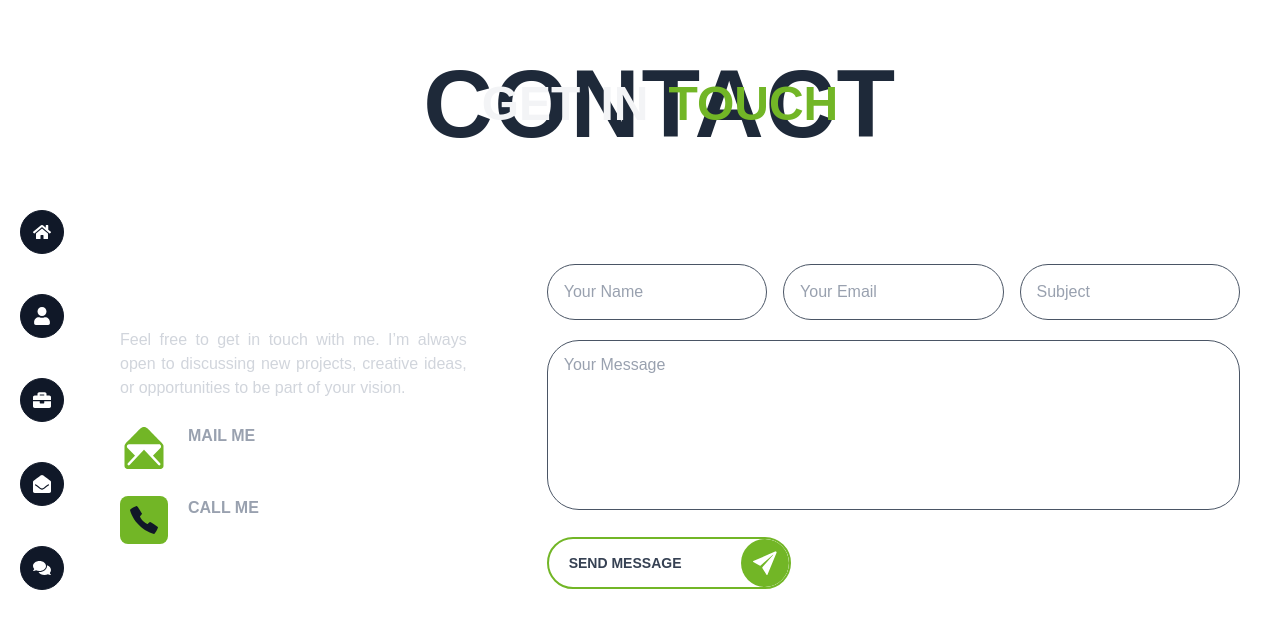
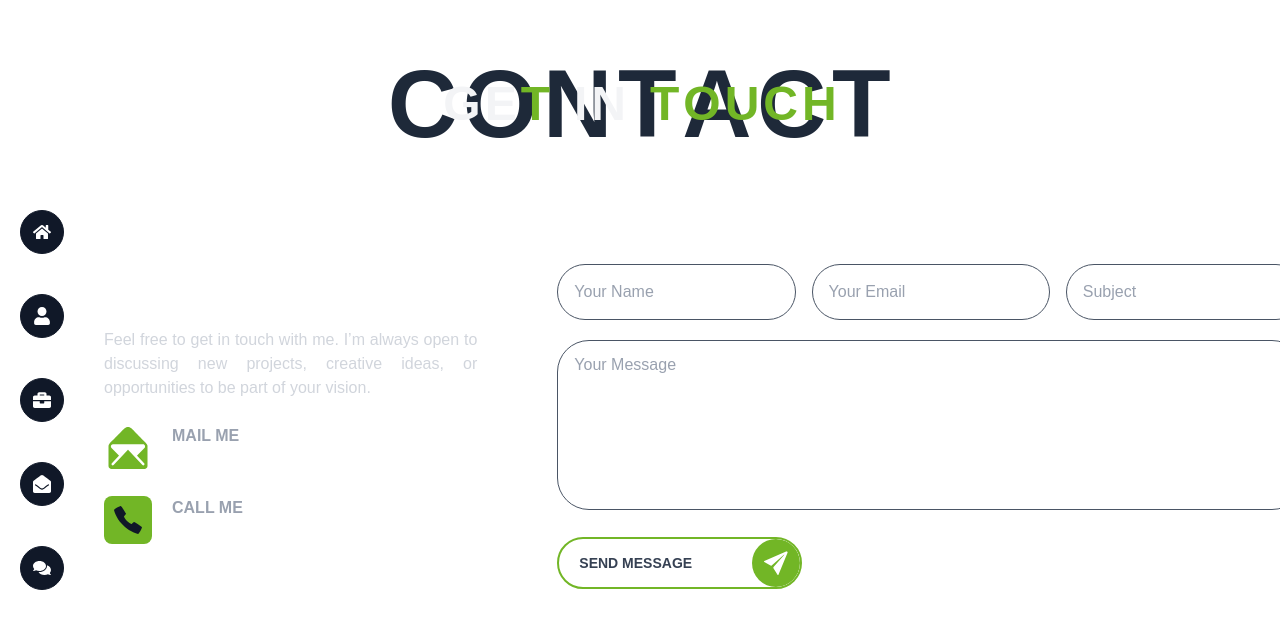
Before and after one commit to devsharma2208/latest_portfoio, a Next.js app: page /contact in a window 1280 px wide. Shown: the top 628 px of the page. Built offline with nearby package versions, Linux system fonts and the light colour scheme.

Commit message:
Add animation for contact, works , and About

```diff
--- a/src/app/about/page.jsx
+++ b/src/app/about/page.jsx
@@ -44,6 +44,35 @@ const About = () => {
   const springX = useSpring(x, { stiffness: 300, damping: 40 });
   const [maxScroll, setMaxScroll] = useState(0);
   const [isMobile, setIsMobile] = useState(false);
+
+  const containerVariant = {
+    hidden: {},
+    visible: {
+      transition: {
+        staggerChildren: 0.1,
+      },
+    },
+  };
+
+  const letterVariant = (i) => {
+    const directions = [
+      { x: -50, y: 0 },
+      { x: 50, y: 0 },
+      { x: 0, y: 50 },
+      { x: 0, y: -50 },
+    ];
+    const dir = directions[i % directions.length];
+
+    return {
+      hidden: { opacity: 0, ...dir },
+      visible: {
+        opacity: 1,
+        x: 0,
+        y: 0,
+        transition: { duration: 0.6 },
+      },
+    };
+  };
 
   const skillsValue = {
     html: { key: "90" },
@@ -109,6 +138,7 @@ const About = () => {
     { title: "Email", value: "devsharmaelc@gmail.com" },
     { title: "Current Organisation", value: "Pearl Organisation" },
   ];
+
   const timeline = [
     {
       type: "experience",
@@ -142,8 +172,7 @@ const About = () => {
       description:
         "Completed Full Stack course using HTML, CSS, JS, React, Node, Express, MongoDB.",
     },
-  ];
-
+  ]; // your existing timeline array
   const [sortedTimeline, setSortedTimeline] = useState(timeline);
 
   useEffect(() => {
@@ -156,7 +185,7 @@ const About = () => {
         const education = timeline.filter((item) => item.type === "education");
         setSortedTimeline([...experience, ...education]);
       } else {
-        setSortedTimeline(timeline); // keep original order
+        setSortedTimeline(timeline);
       }
     };
 
@@ -188,17 +217,44 @@ const About = () => {
   };
 
   return (
-    <div className="min-h-screen  text-white">
+    <div className="min-h-screen text-white">
       <div className="sticky top-0 bg-black md:bg-transparent pb-10 z-50">
         <Header />
         <div className="flex justify-center items-center">
           <div className="relative flex items-center justify-center mt-24 md:mt-8 md:my-10">
-            <h1 className="md:text-8xl text-5xl font-[900] text-gray-800">
-              RESUME
-            </h1>
-            <h1 className="absolute md:top-6 text-3xl md:text-5xl font-[900] text-gray-100 flex gap-5">
-              <span>ABOUT</span> <span className="text-[#72b626]">ME</span>
-            </h1>
+            {/* RESUME Animated from different sides */}
+            <motion.h1
+              variants={containerVariant}
+              initial="hidden"
+              animate="visible"
+              className="md:text-8xl text-5xl font-[900] text-gray-800 tracking-[0.1rem] flex gap-1"
+            >
+              {"RESUME".split("").map((char, i) => (
+                <motion.span key={i} variants={letterVariant(i)}>
+                  {char}
+                </motion.span>
+              ))}
+            </motion.h1>
+
+            {/* ABOUT ME Animated from different sides */}
+            <motion.h1
+              className="absolute md:top-6 text-3xl md:text-5xl font-[900] text-gray-100 flex gap-2"
+              variants={containerVariant}
+              initial="hidden"
+              animate="visible"
+            >
+              {"ABOUT ME".split("").map((letter, i) => (
+                <motion.span
+                  key={i}
+                  variants={letterVariant(i)}
+                  className={
+                    letter === "M" || letter === "E" ? "text-[#72b626]" : ""
+                  }
+                >
+                  {letter === " " ? "\u00A0" : letter}
+                </motion.span>
+              ))}
+            </motion.h1>
           </div>
         </div>
       </div>
@@ -284,7 +340,9 @@ const About = () => {
 
           <div className="min-w-full md:min-w-[800px] flex flex-col items-center gap-5">
             <AnimatedCard direction="left">
-              <h1 className="text-xl md:text-2xl font-[800] text-gray-100 mb-4">SKILLS</h1>
+              <h1 className="text-xl md:text-2xl font-[800] text-gray-100 mb-4">
+                SKILLS
+              </h1>
             </AnimatedCard>
 
             {/* Desktop View */}
--- a/src/app/contact/page.jsx
+++ b/src/app/contact/page.jsx
@@ -8,6 +8,33 @@ import { IoCallSharp } from "react-icons/io5";
 import Lottie from "lottie-react";
 import successAnimation from "../../assests/animations/success.json";
 import confetti from "canvas-confetti";
+import { motion } from "framer-motion";
+
+const directions = [
+  { x: -50, y: 0 },
+  { x: 50, y: 0 },
+  { x: 0, y: -50 },
+  { x: 0, y: 50 },
+];
+
+const letterVariant = (i) => ({
+  hidden: { opacity: 0, ...directions[i % directions.length] },
+  visible: {
+    opacity: 1,
+    x: 0,
+    y: 0,
+    transition: { type: "spring", stiffness: 100, damping: 12 },
+  },
+});
+
+const containerVariant = {
+  hidden: {},
+  visible: {
+    transition: {
+      staggerChildren: 0.1,
+    },
+  },
+};
 
 const Contact = () => {
   const form = useRef();
@@ -25,11 +52,9 @@ const Contact = () => {
 
     const interval = setInterval(() => {
       const timeLeft = animationEnd - Date.now();
-
       if (timeLeft <= 0) {
         return clearInterval(interval);
       }
-
       const particleCount = 50 * (timeLeft / duration);
       confetti(
         Object.assign({}, defaults, {
@@ -50,9 +75,8 @@ const Contact = () => {
         () => {
           setIsSent(true);
           form.current.reset();
-          setTimeout(() => setIsSent(false), 4000); // hide after 4s
+          setTimeout(() => setIsSent(false), 4000);
           launchConfetti();
-          console.log("SUCCESS!");
         },
         (error) => {
           console.log("FAILED...", error.text);
@@ -65,63 +89,137 @@ const Contact = () => {
   };
 
   return (
-    <div className="min-h-screen text-white relative">
-
+    <div className="min-h-screen w-full overflow-x-hidden overflow-y-auto text-white relative">
       {isSent && (
-        <div className="fixed inset-0 z-[999] bg-black/70 flex justify-center items-center">
+        <div className="fixed inset-0 z-[999] bg-black/70 flex justify-center items-center overflow-hidden">
+          <div className="max-w-[90vw] max-h-[90vh] overflow-hidden">
             <Lottie
               animationData={successAnimation}
               loop={false}
               style={{ width: 300, height: 300 }}
             />
           </div>
+        </div>
       )}
 
       <div className="sticky top-0 bg-black md:bg-transparent z-10 pb-10">
         <Header />
-        <div className="flex flex-col justify-center items-center mr-20 md:ml-30 w-full md:w-auto">
+        <div className="flex flex-col justify-center items-center w-full">
           <div className="w-full flex justify-center items-center md:my-8">
-            <div className="relative flex items-center justify-center mt-24 md:mt-6 md:my-0">
-              <h1 className="md:text-8xl text-5xl font-[900] text-gray-800 tracking-[0.1rem]">
-                CONTACT
-              </h1>
-              <h1 className="absolute md:top-6 text-3xl md:text-5xl font-[900] text-gray-100 flex gap-5">
-                <span>GET</span>
-                <span>IN</span>
-                <span className="text-[#72b626]">TOUCH</span>
-              </h1>
-            </div>
+            <motion.div
+              initial="hidden"
+              animate="visible"
+              variants={containerVariant}
+              className="relative flex items-center justify-center mt-24 md:mt-6 md:my-0"
+            >
+              <motion.h1
+                variants={containerVariant}
+                className="md:text-8xl text-5xl font-[900] text-gray-800 tracking-[0.1rem] flex gap-1"
+              >
+                {"CONTACT".split("").map((char, i) => (
+                  <motion.span key={i} variants={letterVariant(i)}>
+                    {char}
+                  </motion.span>
+                ))}
+              </motion.h1>
+
+              <motion.h1
+                variants={containerVariant}
+                className="absolute md:top-6 text-3xl md:text-5xl font-[900] text-gray-100 flex gap-1"
+              >
+                {"GET IN TOUCH".split("").map((char, i) => (
+                  <motion.span
+                    key={i}
+                    variants={letterVariant(i)}
+                    className={char === " " ? "mx-2" : ""}
+                  >
+                    <span
+                      className={"TOUCH".includes(char) ? "text-[#72b626]" : ""}
+                    >
+                      {char}
+                    </span>
+                  </motion.span>
+                ))}
+              </motion.h1>
+            </motion.div>
           </div>
         </div>
       </div>
 
-      <div className="flex flex-col md:pb-0 pb-10 md:flex-row justify-between gap-20 mt-7 md:mt-10 px-5 md:px-10 md:ml-20">
-        <div className="md:w-1/3 space-y-6">
-          <h1 className="md:text-4xl text-2xl font-extrabold">DON'T BE SHY!</h1>
+      <div className="flex flex-col md:flex-row justify-between gap-20 mt-7 md:mt-10 px-5 md:px-10 w-full max-w-[1300px]  pb-10 md:pb-0 md:mx-16">
+        <motion.div
+          className="md:w-1/3 space-y-6"
+          initial="hidden"
+          whileInView="visible"
+          viewport={{ once: true }}
+          transition={{ staggerChildren: 0.2 }}
+        >
+          <motion.div
+            initial={{ opacity: 0, x: -50 }}
+            whileInView={{ opacity: 1, x: 0 }}
+            transition={{ duration: 0.6 }}
+          >
+            <h1 className="md:text-4xl text-2xl font-extrabold">
+              DON'T BE SHY!
+            </h1>
+          </motion.div>
+
+          <motion.div
+            initial={{ opacity: 0, y: 30 }}
+            whileInView={{ opacity: 1, y: 0 }}
+            transition={{ duration: 0.6 }}
+          >
             <p className="mt-5 text-justify font-light text-gray-300">
-            Feel free to get in touch with me. I’m always open to discussing new
-            projects, creative ideas, or opportunities to be part of your
+              Feel free to get in touch with me. I’m always open to discussing
+              new projects, creative ideas, or opportunities to be part of your
               vision.
             </p>
-          <div className="flex items-center gap-5">
+          </motion.div>
+
+          <motion.div
+            initial={{ opacity: 0, x: -30 }}
+            whileInView={{ opacity: 1, x: 0 }}
+            transition={{ duration: 0.6 }}
+            className="flex items-center gap-5"
+          >
             <IoIosMailOpen className="md:text-5xl text-3xl text-[#72b626]" />
             <div>
               <h1 className="font-semibold text-gray-400">MAIL ME</h1>
               <h2 className="font-bold">devsharmaelc@mail.com</h2>
             </div>
-          </div>
-          <div className="flex items-center gap-5">
+          </motion.div>
+
+          <motion.div
+            initial={{ opacity: 0, x: 30 }}
+            whileInView={{ opacity: 1, x: 0 }}
+            transition={{ duration: 0.6 }}
+            className="flex items-center gap-5"
+          >
             <IoCallSharp className="md:text-5xl text-3xl text-gray-900 bg-[#72b626] p-2 rounded-lg" />
             <div>
               <h1 className="font-semibold text-gray-400">CALL ME</h1>
               <h2 className="font-bold">+91 7668776421</h2>
             </div>
-          </div>
-        </div>
+          </motion.div>
+        </motion.div>
 
-        <form ref={form} onSubmit={sendEmail} className="md:w-2/3 space-y-5">
+        <motion.form
+          ref={form}
+          onSubmit={sendEmail}
+          className="md:w-2/3 space-y-5"
+          initial="hidden"
+          whileInView="visible"
+          transition={{ staggerChildren: 0.2 }}
+          viewport={{ once: true }}
+        >
           <input type="hidden" name="to_name" value="Dev Sharma" />
+
           <div className="grid grid-cols-1 md:grid-cols-3 gap-4">
+            <motion.div
+              initial={{ opacity: 0, x: -50 }}
+              whileInView={{ opacity: 1, x: 0 }}
+              transition={{ duration: 0.5 }}
+            >
               <input
                 type="text"
                 name="user_name"
@@ -129,6 +227,13 @@ const Contact = () => {
                 required
                 className="h-14 px-4 w-full border border-gray-600 rounded-full bg-transparent text-white placeholder-gray-400 focus:outline-none focus:border-[#72b626]"
               />
+            </motion.div>
+
+            <motion.div
+              initial={{ opacity: 0, y: 50 }}
+              whileInView={{ opacity: 1, y: 0 }}
+              transition={{ duration: 0.5 }}
+            >
               <input
                 type="email"
                 name="user_email"
@@ -136,13 +241,27 @@ const Contact = () => {
                 required
                 className="h-14 px-4 w-full border border-gray-600 rounded-full bg-transparent text-white placeholder-gray-400 focus:outline-none focus:border-[#72b626]"
               />
+            </motion.div>
+
+            <motion.div
+              initial={{ opacity: 0, x: 50 }}
+              whileInView={{ opacity: 1, x: 0 }}
+              transition={{ duration: 0.5 }}
+            >
               <input
                 type="text"
                 name="subject"
                 placeholder="Subject"
                 className="h-14 px-4 w-full border border-gray-600 rounded-full bg-transparent text-white placeholder-gray-400 focus:outline-none focus:border-[#72b626]"
               />
+            </motion.div>
           </div>
+
+          <motion.div
+            initial={{ opacity: 0, y: 50 }}
+            whileInView={{ opacity: 1, y: 0 }}
+            transition={{ duration: 0.5 }}
+          >
             <textarea
               name="message"
               placeholder="Your Message"
@@ -150,10 +269,17 @@ const Contact = () => {
               required
               className="w-full px-4 py-3 border border-gray-600 rounded-4xl bg-transparent text-white placeholder-gray-400 focus:outline-none focus:border-[#72b626] resize-none"
             ></textarea>
-          <div className="items-start w-full">
+          </motion.div>
+
+          <motion.div
+            initial={{ opacity: 0, y: -30 }}
+            whileInView={{ opacity: 1, y: 0 }}
+            transition={{ duration: 0.5 }}
+            className="items-start w-full"
+          >
             <Button title={button_name.title} />
-          </div>
-        </form>
+          </motion.div>
+        </motion.form>
       </div>
     </div>
   );
--- a/src/app/page.js
+++ b/src/app/page.js
@@ -4,7 +4,7 @@ import { motion, AnimatePresence } from "framer-motion";
 import Header from "@/pages/Header/page";
 import MainContent from "@/pages/MainContent/page";
 import Image from "@/pages/photo/page";
-import logo from '../Images/logo.png'
+import logo from "../Images/logo.png";
 
 const text = "Welcome to Dev Sharma’s Portfolio";
 
@@ -35,7 +35,6 @@ export default function Home() {
           transition={{ duration: 1 }}
           className="fixed inset-0 w-screen h-screen flex flex-col items-center justify-center bg-black text-white overflow-hidden z-[9999]"
         >
-          {/* LOGO */}
           <motion.img
             src="/logo.png"
             alt="Logo"
@@ -46,7 +45,6 @@ export default function Home() {
             className="w-20 h-20 mb-6"
           />
 
-          {/* Animated Letters */}
           <motion.div className="flex flex-wrap justify-center text-3xl md:text-5xl font-bold text-center px-4">
             {text.split("").map((char, i) => (
               <motion.span
--- a/src/app/works/page.jsx
+++ b/src/app/works/page.jsx
@@ -10,6 +10,34 @@ import {
   faCode,
 } from "@fortawesome/free-solid-svg-icons";
 import { motion, useMotionValue, useSpring } from "framer-motion";
+
+const containerVariant = {
+  hidden: {},
+  visible: {
+    transition: {
+      staggerChildren: 0.1,
+    },
+  },
+};
+
+const letterVariant = (i) => {
+  const directions = [
+    { x: -40, y: 0 },
+    { x: 40, y: 0 },
+    { x: 0, y: 40 },
+    { x: 0, y: -40 },
+  ];
+  const dir = directions[i % directions.length];
+  return {
+    hidden: { opacity: 0, ...dir },
+    visible: {
+      opacity: 1,
+      x: 0,
+      y: 0,
+      transition: { duration: 0.6 },
+    },
+  };
+};
 
 const Works = () => {
   const [isMobile, setIsMobile] = useState(false);
@@ -160,20 +188,43 @@ const Works = () => {
   };
 
   return (
-    <div className="min-h-screen text-white">
+    <div className="min-h-screen text-white md:overflow-y-hidden">
       <div className="sticky top-0 bg-black md:bg-transparent z-50 pb-10">
         <Header />
-        <div className="flex flex-col justify-center items-center mr-20 md:ml-30 w-full md:w-auto">
+        <div className="flex flex-col justify-center items-center w-full">
           <div className="w-full flex justify-center items-center md:my-8">
-            <div className="relative flex items-center justify-center mt-24 md:mt-0 md:my-0">
-              <h1 className="md:text-8xl text-5xl font-[900] text-gray-800">
-                WORKS
-              </h1>
-              <h1 className="absolute md:top-6 text-3xl md:text-5xl font-[900] text-gray-100 flex gap-5">
-                <span>MY</span>
-                <span className="text-[#72b626]">PORTFOLIO</span>
-              </h1>
-            </div>
+            <motion.div
+              initial="hidden"
+              animate="visible"
+              variants={containerVariant}
+              className="relative flex items-center justify-center mt-24 md:mt-0 md:my-0"
+            >
+              <motion.h1
+                variants={containerVariant}
+                className="md:text-8xl text-5xl font-[900] text-gray-800 tracking-[0.1rem] flex gap-1"
+              >
+                {"WORKS".split("").map((char, i) => (
+                  <motion.span key={i} variants={letterVariant(i)}>
+                    {char}
+                  </motion.span>
+                ))}
+              </motion.h1>
+
+              <motion.h1
+                variants={containerVariant}
+                className="absolute md:top-6 text-3xl md:text-5xl font-[900] text-gray-100 flex gap-0.5"
+              >
+                {"MY PORTFOLIO".split("").map((char, i) => (
+                  <motion.span
+                    key={i}
+                    variants={letterVariant(i)}
+                    className={char === " " ? "mx-2" : ""}
+                  >
+                    <span className={"PORTFOLIO".includes(char) ? "text-[#72b626]" : ""}>{char}</span>
+                  </motion.span>
+                ))}
+              </motion.h1>
+            </motion.div>
           </div>
         </div>
       </div>
@@ -186,7 +237,7 @@ const Works = () => {
       >
         <motion.div
           style={{ x: isMobile ? 0 : springX }}
-          className="flex flex-col md:flex-row md:w-max gap-10 px-5 py-5"
+          className="flex flex-col md:flex-row md:w-max gap-10 px-5 py-5 md:h-[calc(100vh-200px)] overflow-y-hidden"
         >
           {projects.map((project, index) => (
             <motion.div
@@ -205,11 +256,10 @@ const Works = () => {
                   alt="project image"
                   width={400}
                   height={200}
-                  className={`rounded-lg ${
-                    ["Casham", "3B Profiles"].includes(project.title)
-                      ? "object-contain"
-                      : "object-cover"
-                  } w-full h-full`}
+                  className={`rounded-lg ${["Casham", "3B Profiles"].includes(project.title)
+                    ? "object-contain"
+                    : "object-cover"
+                    } w-full h-full`}
                 />
                 <div className="absolute inset-0 bg-[#72b626] bg-opacity-80 text-white flex flex-col justify-center items-start p-4 rounded-lg opacity-0 group-hover:opacity-100 transition-opacity duration-1000">
                   <h4 className="font-medium mb-2 text-sm">Features:</h4>
```
Lines whose indentation alone changed are shown as unchanged.
